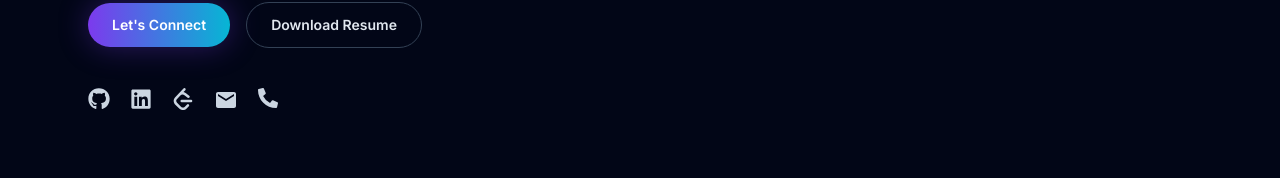
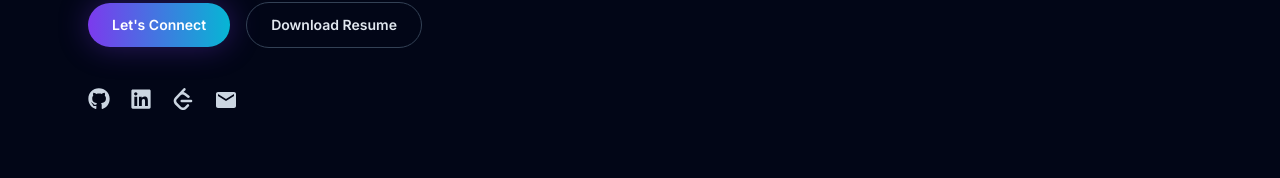
Before and after one commit to ashukanauji/portfolio, a React (Vite) app: page / in a window 1280 px wide. Shown: the part 501-679 px from the top of the page. Built offline with nearby package versions, Linux system fonts and the light colour scheme.

Commit message:
contact icon changed

```diff
--- a/src/components/Hero.jsx
+++ b/src/components/Hero.jsx
@@ -1,5 +1,5 @@
 import { motion } from 'framer-motion';
-import { FaGithub, FaLinkedin, FaPhoneAlt } from 'react-icons/fa';
+import { FaGithub, FaLinkedin} from 'react-icons/fa';
 import { SiLeetcode } from 'react-icons/si';
 import { MdEmail } from 'react-icons/md';
 import { personalInfo } from '../data/portfolioData';
@@ -83,9 +83,9 @@ const Hero = () => {
           <a href={`mailto:${personalInfo.email}`} className="transition hover:text-white">
             <MdEmail size={24} />
           </a>
-          <a href={`tel:${personalInfo.phone.replace(/\s+/g, '')}`} className="transition hover:text-white">
+          {/* <a href={`tel:${personalInfo.phone.replace(/\s+/g, '')}`} className="transition hover:text-white">
             <FaPhoneAlt size={20} />
-          </a>
+          </a> */}
         </motion.div>
       </div>
     </section>
--- a/src/data/portfolioData.js
+++ b/src/data/portfolioData.js
@@ -11,7 +11,6 @@ export const personalInfo = {
   name: "Ashish Das",
   title:
     "AI/ML Engineer | Data Scientist | Full Stack Developer | Cloud Engineer",
-  phone: "",
   email: "ashu.official1254@gmail.com",
   linkedin: "https://www.linkedin.com/in/ashish-das-190806193/",
   github: "https://github.com/ashukanauji/",
```
